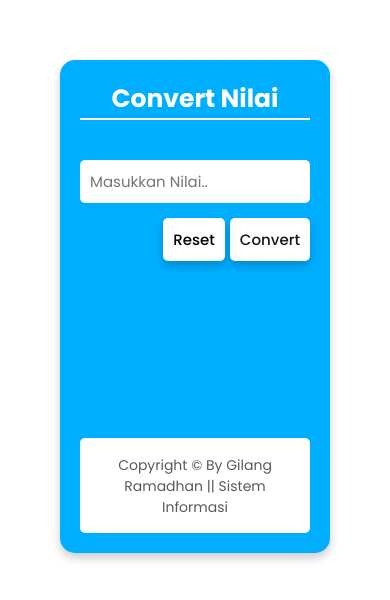
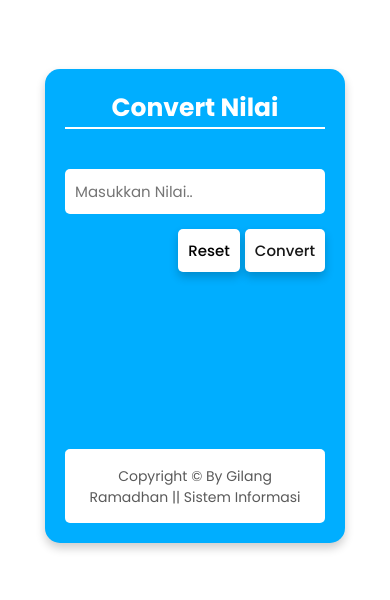
Before and after one commit to giilaang/Aplikasi-Convert-Nilai, a plain HTML site: page index.html in a window 390 px wide. Shown: the part 116-716 px from the top of the page. Drawn offline with Linux system fonts and the light colour scheme; some packages are replaced by stand-ins of ours; a script that the page names is missing.

Commit message:
Update keempat.css

```diff
--- a/keempat.css
+++ b/keempat.css
@@ -112,7 +112,7 @@ footer {
 
 
     body {
-        padding: 60px;
+        padding: 45px;
     }
 
     .wrapper p {
@@ -124,6 +124,7 @@ footer {
     .box input {
         font-size: 15px;
         font-family: 'poppins';
+        height: 45px;
     }
 
     button {
```
